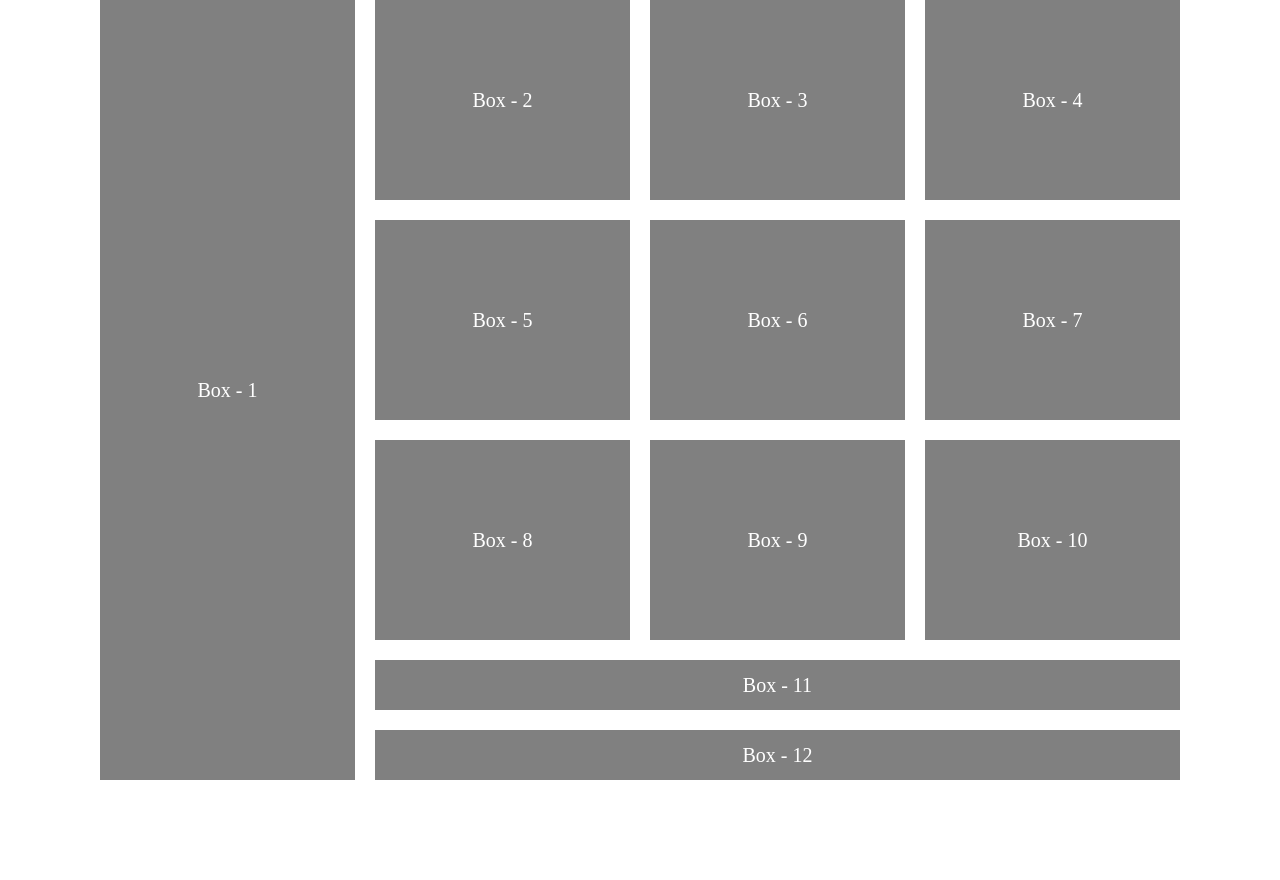
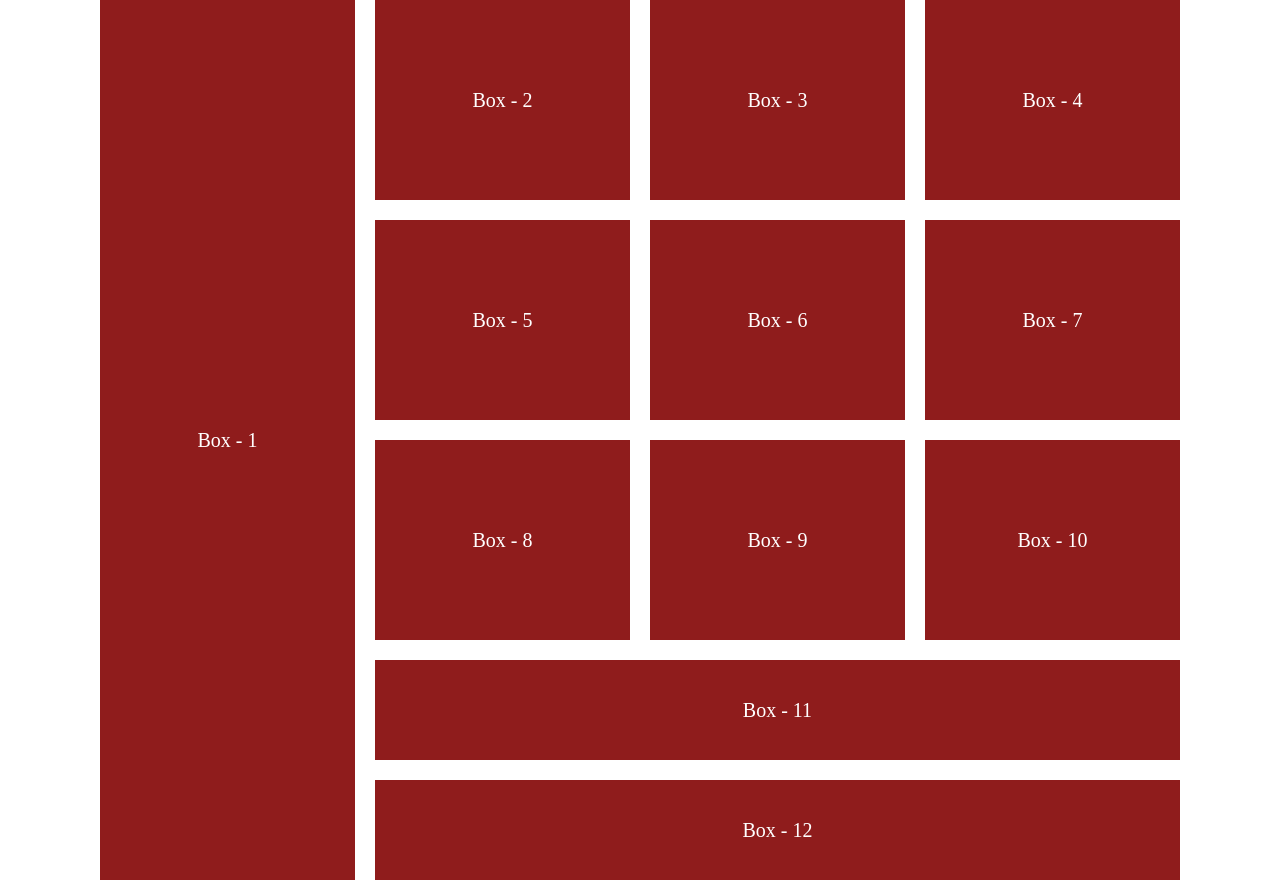
Before and after one commit to sakhawat-code-info/myCodingNotes, a plain HTML site: page grid_two.html in a window 1280 px wide. Before the commit the page ends 800 px from the top, so only its background shows below. Drawn offline with Linux system fonts and the light colour scheme.

Commit message:
grid flex excercise trying

```diff
--- a/grid_two.html
+++ b/grid_two.html
@@ -9,8 +9,56 @@
 </head>
 
 <body>
-    <main>
-        <!-- .container>.box#box-$*12{Box - $} -->
+
+
+        <main class="main">
+            <div class="box" id="box-1">Box - 1</div>
+            <div class="box" id="box-2">Box - 2</div>
+            <div class="box" id="box-3">Box - 3</div>
+            <div class="box" id="box-4">Box - 4</div>
+            <div class="box" id="box-5">Box - 5</div>
+            <div class="box" id="box-6">Box - 6</div>
+            <div class="box" id="box-7">Box - 7</div>
+            <div class="box" id="box-8">Box - 8</div>
+            <div class="box" id="box-9">Box - 9</div>
+            <div class="box" id="box-10">Box - 10</div>
+            <div class="box" id="box-11">Box - 11</div>
+            <div class="box" id="box-12">Box - 12</div>
+        </main>
+
+
+
+
+
+
+
+
+
+
+
+
+
+
+
+
+
+
+
+
+
+
+
+
+
+
+
+
+
+
+
+
+     <!-- .container>.box#box-$*12{Box - $} -->
+    <!-- <main>
         <div class="container">
             <div class="box" id="box-1">Box - 1</div>
             <div class="box" id="box-2">Box - 2</div>
@@ -25,7 +73,7 @@
             <div class="box" id="box-11">Box - 11</div>
             <div class="box" id="box-12">Box - 12</div>
         </div>
-    </main>
+    </main> -->
 </body>
 
 </html>
--- a/style/grid.css
+++ /dev/null
@@ -1,29 +0,0 @@
-* {
-    padding: 0;
-    margin: 0;
-}
-body{
-    margin: 0 auto;
-}
-
-img {
-    width: 100%;
-    height: 100%;
-}
-.row{
-    height: 400px;
-    display: flex;
-    gap: 5px;
-    margin-bottom: 5px;
-}
-.row div {
-    flex: 1;
-}
-.vertical_collage img {
-    height: calc((100% - 5px) / 2);
-}
-.sqr {
-    display: grid;
-    grid-template-columns: repeat(2, 1fr);
-    gap: 5px;
-}
--- a/style/grid_two.css
+++ b/style/grid_two.css
@@ -1,4 +1,76 @@
+
+
+
+
+
+
+
+
 * {
+    padding: 0;
+    margin: 0;
+}
+
+.main {
+    width: 1080px;
+    margin: 0 auto;
+    display: grid;
+    grid-template-columns: repeat(4, 1fr);
+    grid-template-rows: repeat(3, 200px) 100px 100px;
+    gap: 20px;
+}
+
+.box {
+    background-color: rgb(143, 28, 28);
+    color: white;
+    font-size: 20px;
+    display: flex;
+    align-items: center;
+    justify-content: center;
+}
+
+#box-1 {
+    grid-row: span 5;
+}
+#box-11, #box-12 {
+    grid-column: span 3;
+}
+
+
+
+
+
+
+
+
+
+
+
+
+
+
+
+
+
+
+
+
+
+
+
+
+
+
+
+
+
+
+
+
+
+
+
+/* * {
     padding: 0;
     margin: 0;
 }
@@ -27,4 +99,4 @@ body{
 }
 #box-11, #box-12 {
     grid-column: span 3;
-}
+} */
```
Also changed, not shown: flex-grid-ex.html (added, +36 -0 lines), flex.html (renamed from grid.html, +71 -3 lines), style/flex.css (added, +131 -0 lines), style/flex-grid-ex.css (added).
